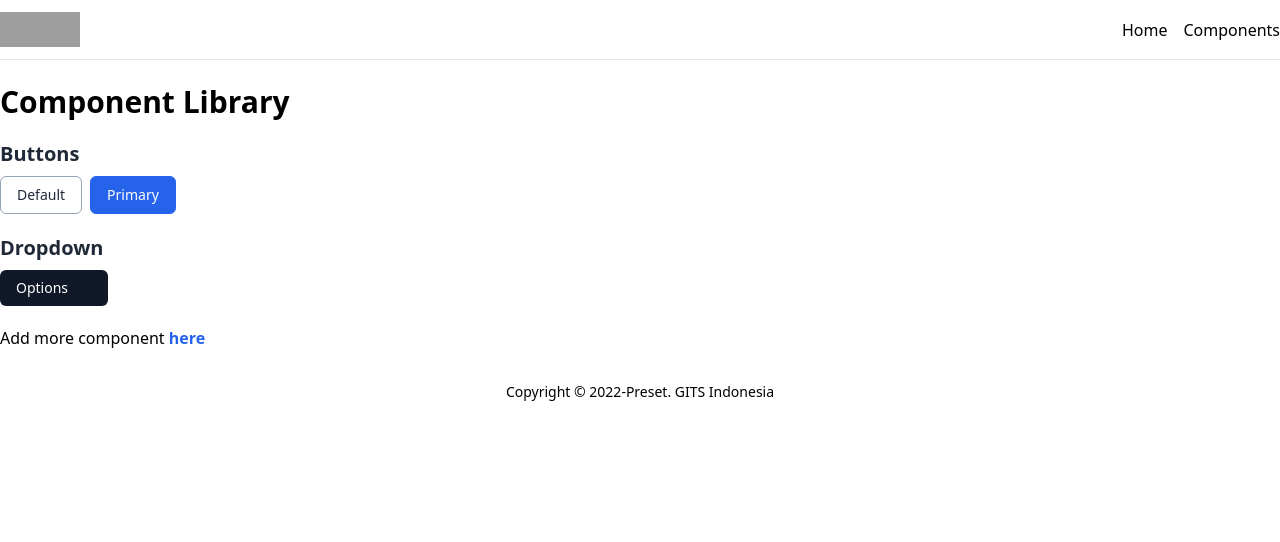
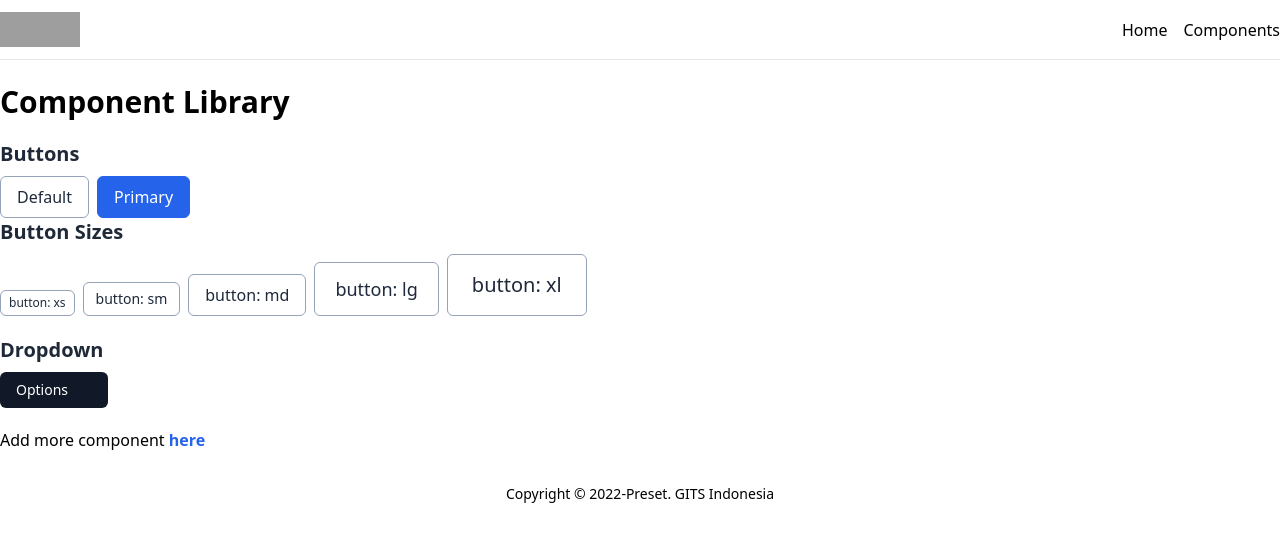
Before and after one commit to gitsindonesia/next-starter, a Next.js app: page /components in a window 1280 px wide. Shown: the top 542 px of the page. Built offline with nearby package versions, Linux system fonts and the light colour scheme; grey boxes are pictures that could not be loaded; some icons are missing.

Commit message:
chore(Button): button sizes

```diff
--- a/components/Button/Button.tsx
+++ b/components/Button/Button.tsx
@@ -2,12 +2,15 @@ import React from 'react';
 
 export type ButtonVariants = 'default' | 'primary';
 
+export type ButtonSizes = 'xs' | 'sm' | 'md' | 'lg' | 'xl';
+
 export type ButtonProps = {
   children: React.ReactNode;
   variant?: ButtonVariants;
+  size?: ButtonSizes;
 };
 
-const variants = {
+export const variants = {
   default:
     'bg-white text-slate-800 border-slate-400 hover:border-slate-600 hover:text-slate-800',
   primary:
@@ -18,14 +21,35 @@ function getVariantClass(variant: ButtonVariants) {
   return variants[variant];
 }
 
-const Button = ({ children, variant = 'default' }: ButtonProps) => {
+export const sizes = {
+  xs: 'text-xs px-2 py-1',
+  sm: 'text-sm px-3 py-1.5',
+  md: 'text-base px-4 py-2',
+  lg: 'text-lg px-5 py-3',
+  xl: 'text-xl px-6 py-4',
+};
+
+function getSizeClass(size: ButtonSizes) {
+  return sizes[size];
+}
+
+const Button = ({
+  children,
+  variant = 'default',
+  size = 'md',
+  ...props
+}: ButtonProps) => {
   const variantClass = getVariantClass(variant);
+  const sizeClass = getSizeClass(size);
 
   const defaultClass =
-    'px-4 py-2 border transition duration-300 font-medium text-sm rounded-md inline-flex justify-center items-center';
+    'border transition duration-300 font-medium rounded-md inline-flex justify-center items-center';
 
   return (
-    <button className={[defaultClass, variantClass].join(' ')}>
+    <button
+      className={[defaultClass, variantClass, sizeClass].join(' ')}
+      {...props}
+    >
       {children}
     </button>
   );
--- a/pages/components.tsx
+++ b/pages/components.tsx
@@ -1,6 +1,6 @@
 import type { NextPage } from 'next';
 import Link from 'next/link';
-import Button from '../components/Button/Button';
+import Button, { ButtonSizes, sizes } from '../components/Button/Button';
 import Dropdown from '../components/Dropdown/Dropdown';
 
 const Components: NextPage = () => {
@@ -12,6 +12,15 @@ const Components: NextPage = () => {
       <div className="space-x-2">
         <Button>Default</Button>
         <Button variant="primary">Primary</Button>
+      </div>
+
+      <h1 className="text-xl font-bold mb-2 text-gray-800">Button Sizes</h1>
+      <div className="flex items-end gap-2">
+        {Object.keys(sizes).map((size) => (
+          <Button size={size as ButtonSizes} key={size}>
+            button: {size}
+          </Button>
+        ))}
       </div>
 
       <div className="mt-5">
```
